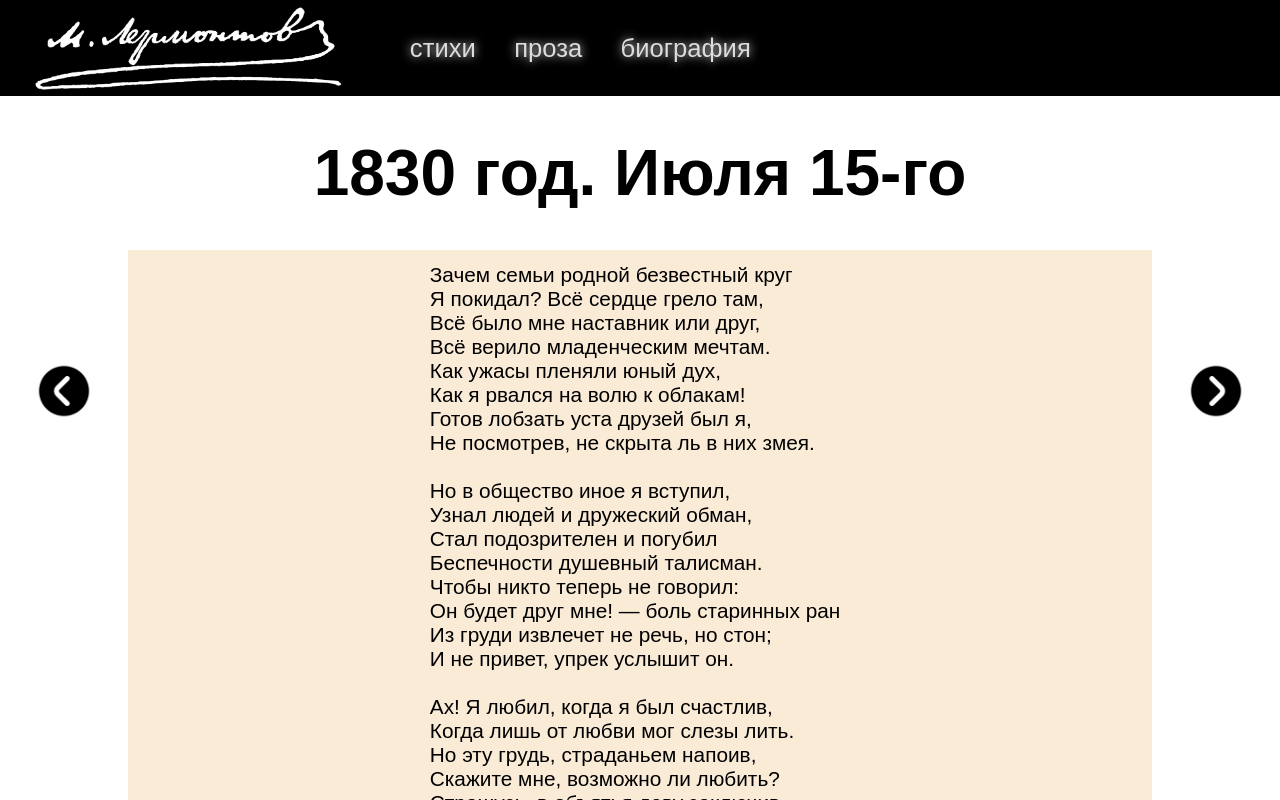
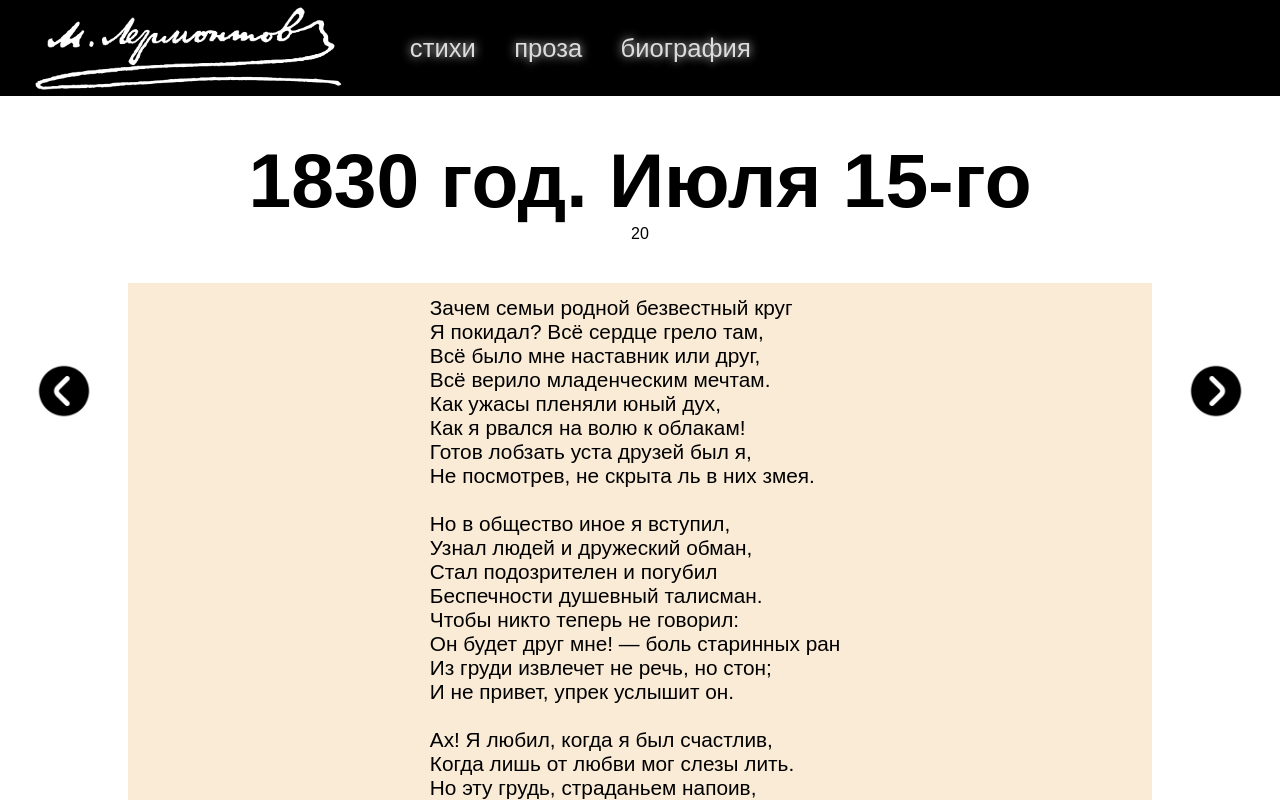
Before and after one commit to hiddeneon/lermontov, a React (Create React App) app: page /stikhi/1830-god-iyulya-15 in a window 1280 px wide. Shown: the top 800 px of the page. Built offline with nearby package versions, Linux system fonts and the light colour scheme; a web font is replaced by a local one.

Commit message:
Title adjusted

```diff
--- a/src/App.css
+++ b/src/App.css
@@ -86,6 +86,12 @@ body {
 .list-of-verses ul li a:hover {
   color: cornflowerblue;
   transition: 0.2s;
+}
+
+.verse-content-body h1 {
+  padding: 0 3vh;
+  font-size: 6vw;
+  text-size-adjust: auto;
 }
 
 .verse-panel {
--- a/src/pages/stikh-interface.jsx
+++ b/src/pages/stikh-interface.jsx
@@ -27,8 +27,9 @@ export default function Stikh() {
 
     return (
         <div className="verse-content-body">
-            <h1>{poemsData[verseElementNumber].title}</h1>
+            <h1 style={{fontSize: poemsData[verseElementNumber].title.length > 20 ? "4vw" : ""}}>{poemsData[verseElementNumber].title}</h1>
             <p>{poemsData[verseElementNumber].subtitle}</p>
+            <p>{poemsData[verseElementNumber].title.length}</p>
             <div className="verse-panel">
                 <NavButton verseElementNumber={verseElementNumber} poemsData={poemsData} arrow={previous} />
                 <VerseContainer poemsData={poemsData} verseElementNumber={verseElementNumber} />
```
Also changed, not shown: src/data/poemsData.json.
